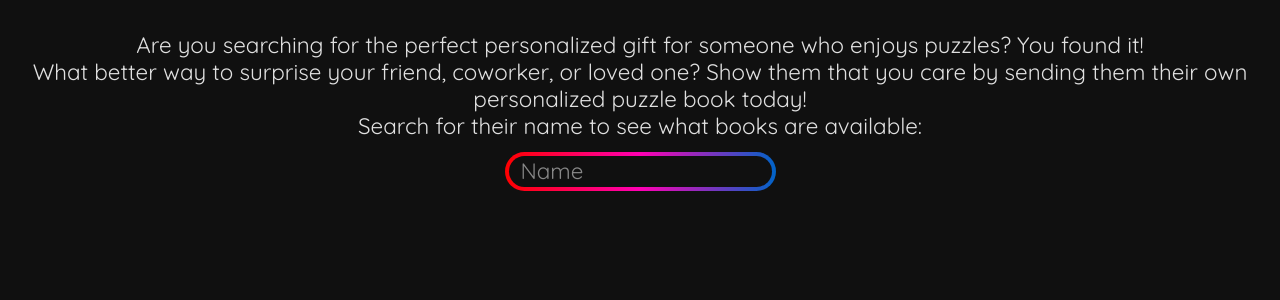
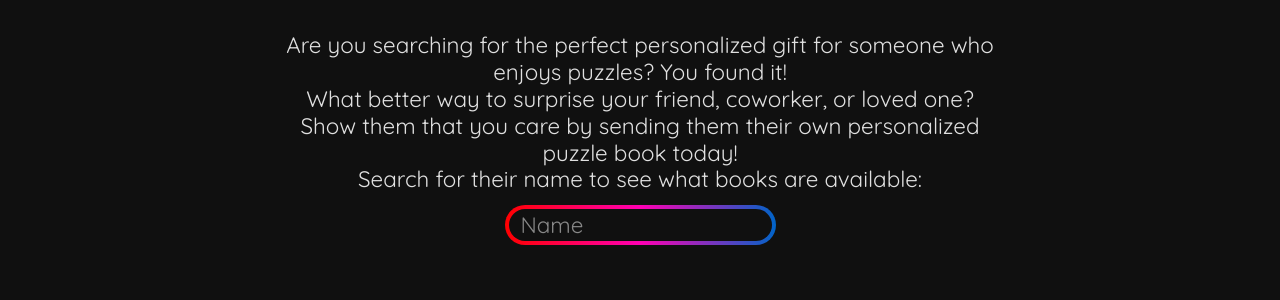
Before and after one commit to gmlewis/personalized-books, a Vue app: page / in a window 1280 px wide. Shown: the top 300 px of the page. Built offline with nearby package versions, Linux system fonts and the light colour scheme.

Commit message:
Change highlight colors

```diff
--- a/src/App.vue
+++ b/src/App.vue
@@ -1,5 +1,5 @@
 <template>
-  <div>
+  <div class="paragraphs">
     <p>Are you searching for the perfect personalized gift for someone who enjoys puzzles? You found it!</p>
     <p>What better way to surprise your friend, coworker, or loved one? Show them that you care by sending them their own
       personalized puzzle book today!</p>
@@ -12,4 +12,15 @@
 import SearchBooks from './components/SearchBooks.vue'
 </script>
 
-<style scoped></style>
+<style lang="scss" scoped>
+.paragraphs {
+  display: flex;
+  flex-direction: column;
+  justify-items: center;
+  align-items: center;
+
+  &>p {
+    max-width: 45rem;
+  }
+}
+</style>
--- a/src/components/DisplayBook.vue
+++ b/src/components/DisplayBook.vue
@@ -30,10 +30,15 @@ const props = defineProps({
       object-fit: contain;
       width: 100%;
       height: 20rem;
+      user-select: none;
     }
 
     &>.book-info {
       font-size: 1.2rem;
+
+      &::selection {
+        color: rgba(255, 255, 255, 0.87);
+      }
     }
   }
 
--- a/src/style.css
+++ b/src/style.css
@@ -58,3 +58,11 @@ a {
 a:hover {
   color: #535bf2;
 }
+
+a::selection {
+  color: rgba(255, 255, 255, 0.87);
+}
+
+::selection {
+  background-color: #646cff;
+}
```
